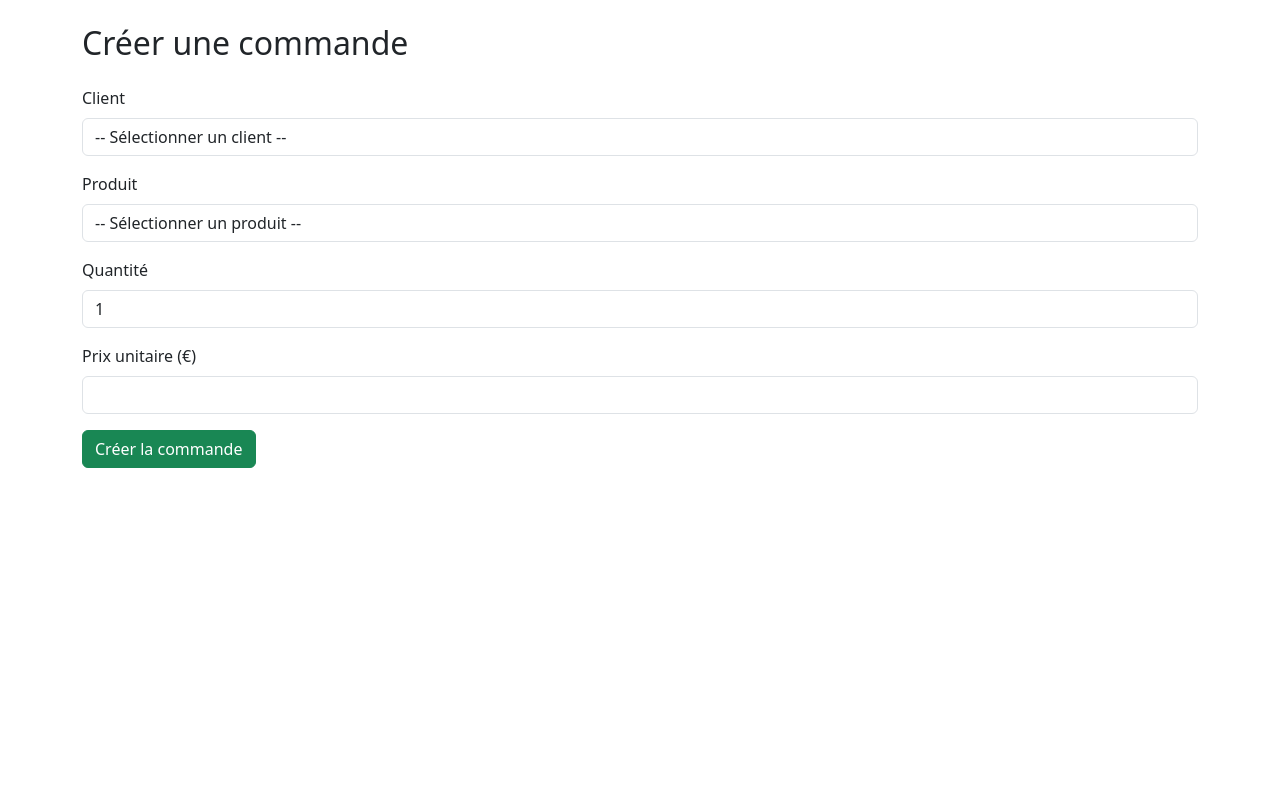
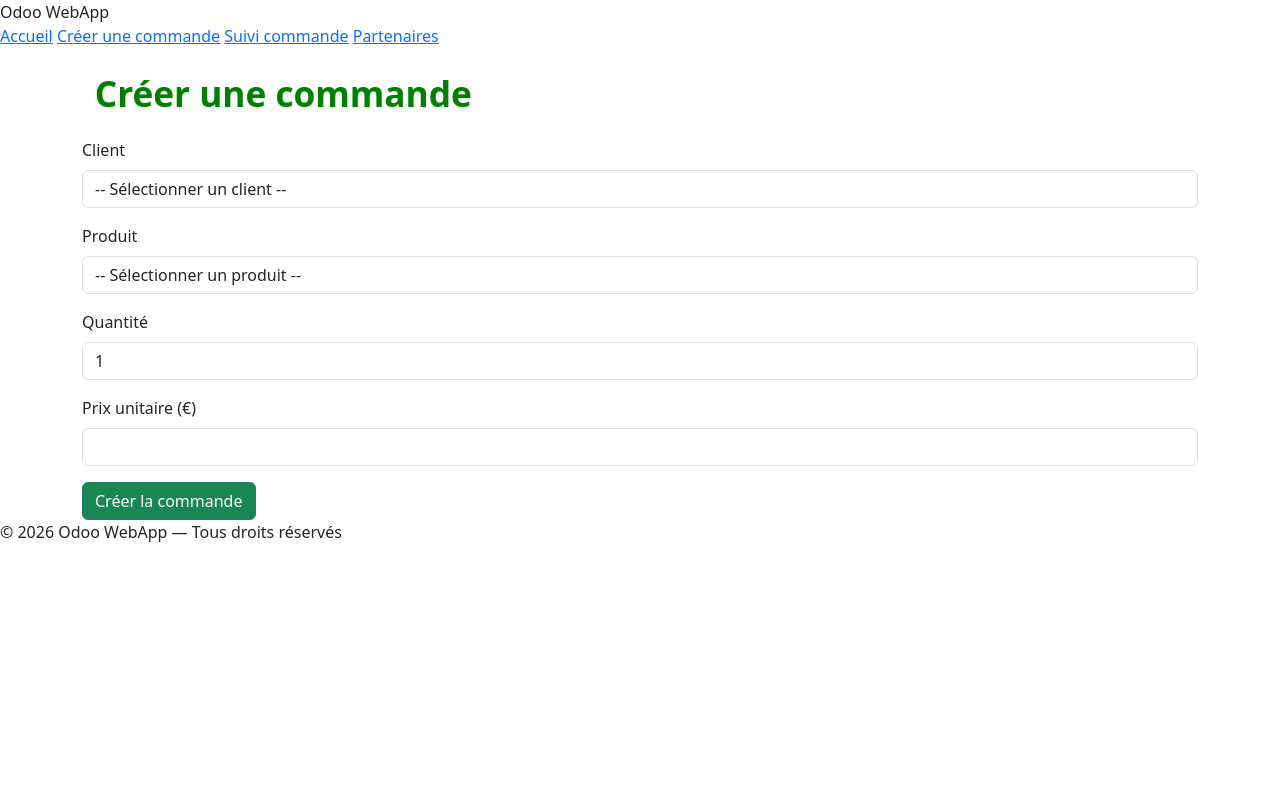
Before and after one commit to ietc-JPierre/Odoo_webapp, a Flask app: template templates/order_form.html in a window 1280 px wide. Run offline with Flask 3, Linux system fonts and the light colour scheme; the template is opened without the code that fills it, so the values that code supplies are empty.

Commit message:
Ajout d'une route 'suivi de commande'

```diff
--- a/static/css/style.css
+++ /dev/null
@@ -1,5 +0,0 @@
-html { font-size: 14px; }
-@media (min-width: 768px) { html { font-size: 16px; } }
-.btn:focus, .form-control:focus { box-shadow: 0 0 0 0.25rem #258cfb; }
-html { position: relative; min-height: 100%; }
-body { margin-bottom: 60px; }
--- /dev/null
+++ b/static/static/style.css
@@ -0,0 +1,25 @@
+html { font-size: 14px; }
+@media (min-width: 768px) { html { font-size: 16px; } }
+.btn:focus, .form-control:focus { box-shadow: 0 0 0 0.25rem #45055f; }
+html { position: relative; min-height: 100%; }
+body { margin-bottom: 60px; }
+
+h1 { font-size: 2rem;
+    font-weight: 700;
+    color: rosybrown;
+    margin-bottom: 1rem;
+    border-left: 6px solid var(--primary);
+    padding-left: 0.8rem;
+}
+
+.page-title {
+    font-size: 2.2rem;
+    font-weight: 700;
+    color: green;
+    margin-bottom: 1.5rem;
+    text-shadow: 1px 1px 2px rgba(0,0,0,0.1);
+}
+
+.page-section { margin-top: 2rem;
+    margin-bottom: 2rem;
+}
--- a/templates/_layout.html
+++ b/templates/_layout.html
@@ -1,18 +1,22 @@
 <!DOCTYPE html>
 <html lang="fr">
-<head>
-    <meta charset="UTF-8">
-    <title>Odoo WebApp</title>
-
-    <!-- Bootstrap -->
+    <head> <meta charset="UTF-8">
+        <title>{{ title if title else "Odoo WebApp" }}</title>
         <link href="https://cdn.jsdelivr.net/npm/bootstrap@5.3.0/dist/css/bootstrap.min.css" rel="stylesheet">
-
+        <link rel="stylesheet" href="{{ url_for('static', filename='css/style.css') }}">
+        {% block styles %}{% endblock %}
     </head>
     <body>
-
+        <header>
+            <div class="logo">Odoo WebApp</div>
+            <nav>
+                <a href="{{ url_for('home.index') }}">Accueil</a>
+                <a href="{{ url_for('order.new_order_form') }}">Créer une commande</a>
+                <a href="{{ url_for('order.order_status') }}">Suivi commande</a>
+                <a href="{{ url_for('order.partners_list') }}">Partenaires</a>
+            </nav>
+        </header>
             <div class="container mt-4">
-
-    <!-- ✅ Affichage des messages flash -->
                 {% with messages = get_flashed_messages(with_categories=true) %}
                 {% if messages %}
                 <div class="mb-3">
@@ -22,10 +26,11 @@
                 </div>
                 {% endif %}
                 {% endwith %}
+                {% block content %}{% endblock %}
+            </div>
+        <footer>
+             © 2026 Odoo WebApp — Tous droits réservés
 
-    {% block content %}{% endblock %}
-
-</div>
-
+        </footer>
     </body>
 </html>
--- a/templates/order_form.html
+++ b/templates/order_form.html
@@ -1,7 +1,7 @@
 {% extends "_layout.html" %}
 {% block content %}
 
-<h2>Créer une commande</h2>
+<h1 class="page-title">Créer une commande</h1>
 
 <form action="{{ url_for('order.create_order') }}" method="post" class="mt-4">
 
--- a/templates/partners_list.html
+++ b/templates/partners_list.html
@@ -1,6 +1,6 @@
 {% extends "_layout.html" %}
 {% block content %}
-<h2>Liste des clients</h2>
+<h1 class="page-title">Liste des clients</h1>
 
 <table class="table table-striped">
     <thead>
```
Also changed, not shown: controllers/order_controller.py (+16 -0 lines), services/odoo_client.py (+35 -0 lines), templates/order_status.html (+26 -23 lines). Lines whose indentation alone changed are shown as unchanged.
